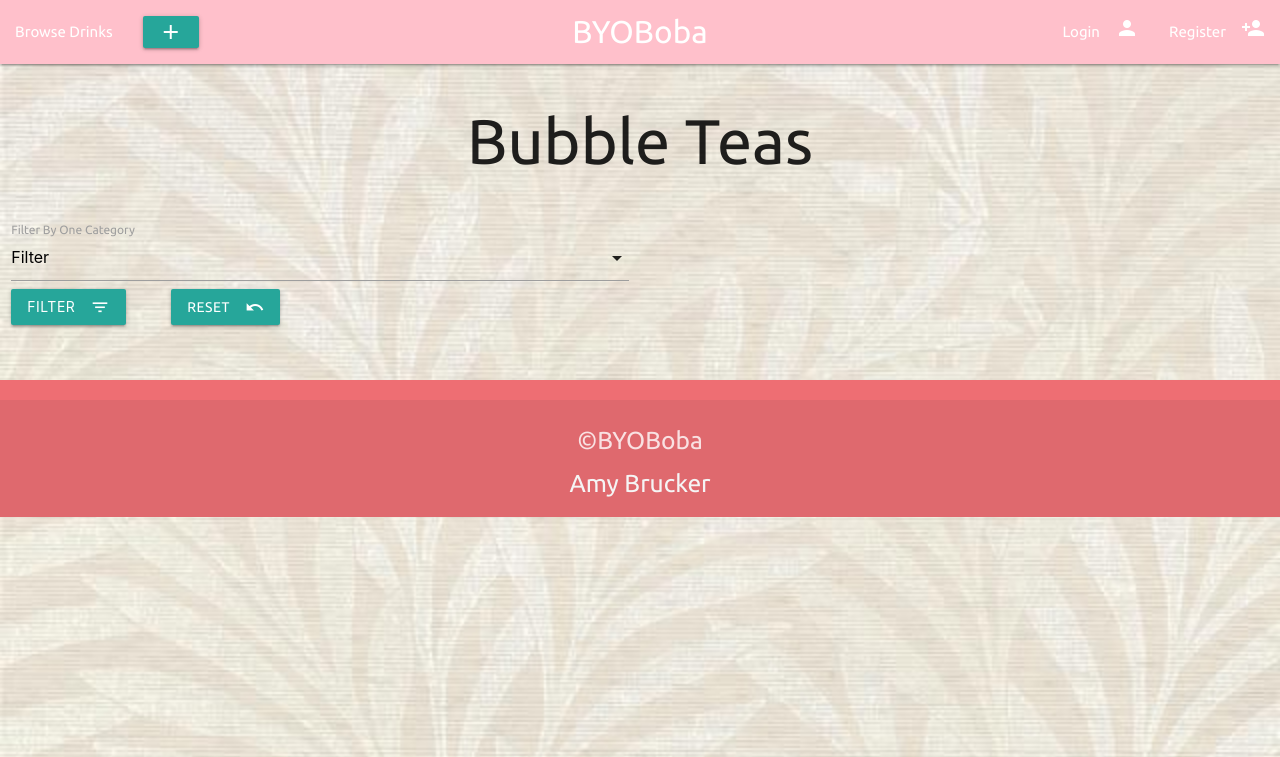
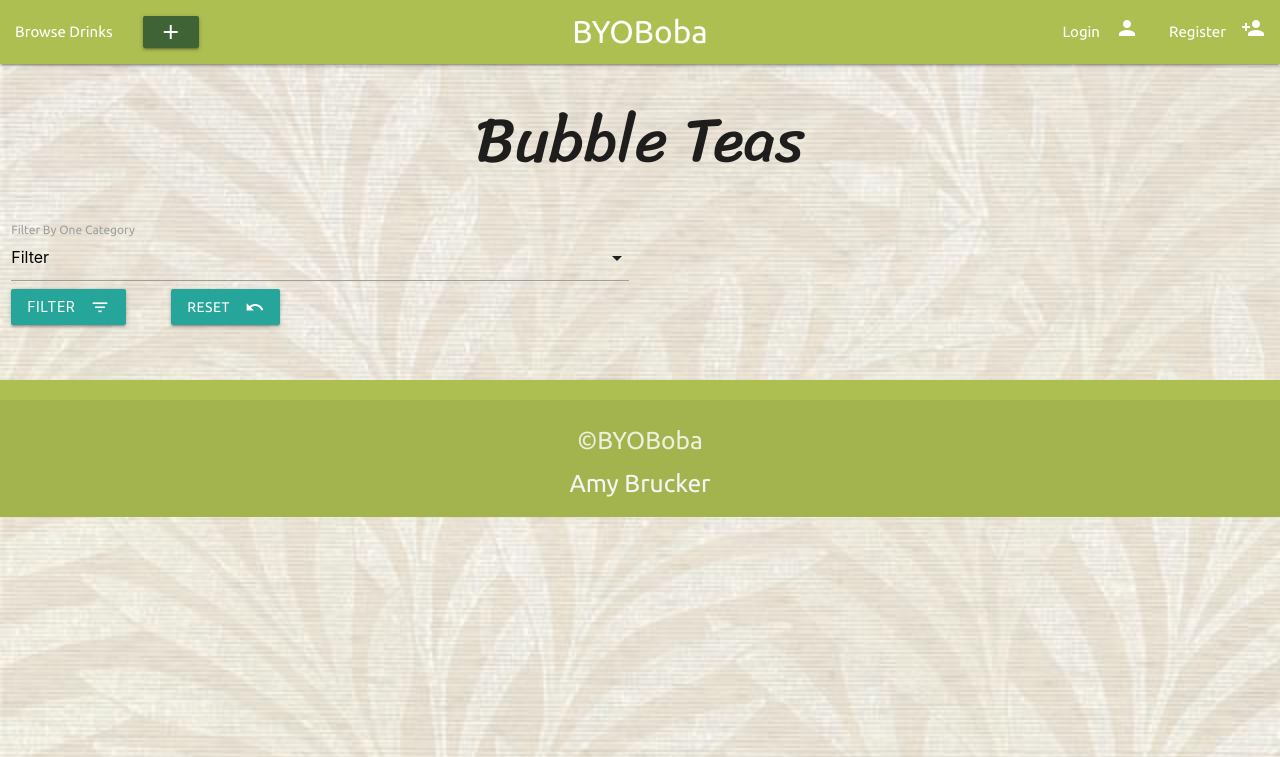
Before and after one commit to amybru/byioboba, a Flask app: page /get_drink in a window 1280 px wide. Shown: the top 757 px of the page. Run offline with Flask 2, Linux system fonts and the light colour scheme; data that the repository does not hold is empty; some libraries are stand-ins or nearby versions.

Commit message:
new styles added to main page

```diff
--- a/static/css/style.css
+++ b/static/css/style.css
@@ -6,9 +6,13 @@ body {
     font-family: 'Ubuntu', sans-serif;
 }
 
+.button {
+    background-color: #3f6335;
+}
+
 /* Navbar Styling */
 .nav-wrapper {
-    background-color: pink;
+    background-color: #adbf51;
     color: white;
 }
 
@@ -33,11 +37,27 @@ body {
     margin-top: 15px;
 }
 
-.about-img {
-    width: 200px;
-    height: 200px;
+.aboutImg {
+    width: 20em;
+    height: 15em;
 }
 
 #yummy {
     text-align: center;
 }
+
+.anatomyImg {
+    width: 20em;
+    height: 30em;
+}
+
+
+/* Drinks Page */
+.page-title {
+    font-family: 'Sriracha', cursive;
+}
+
+/* Footer */
+.page-footer {
+    background-color: #adbf51;
+}
```
